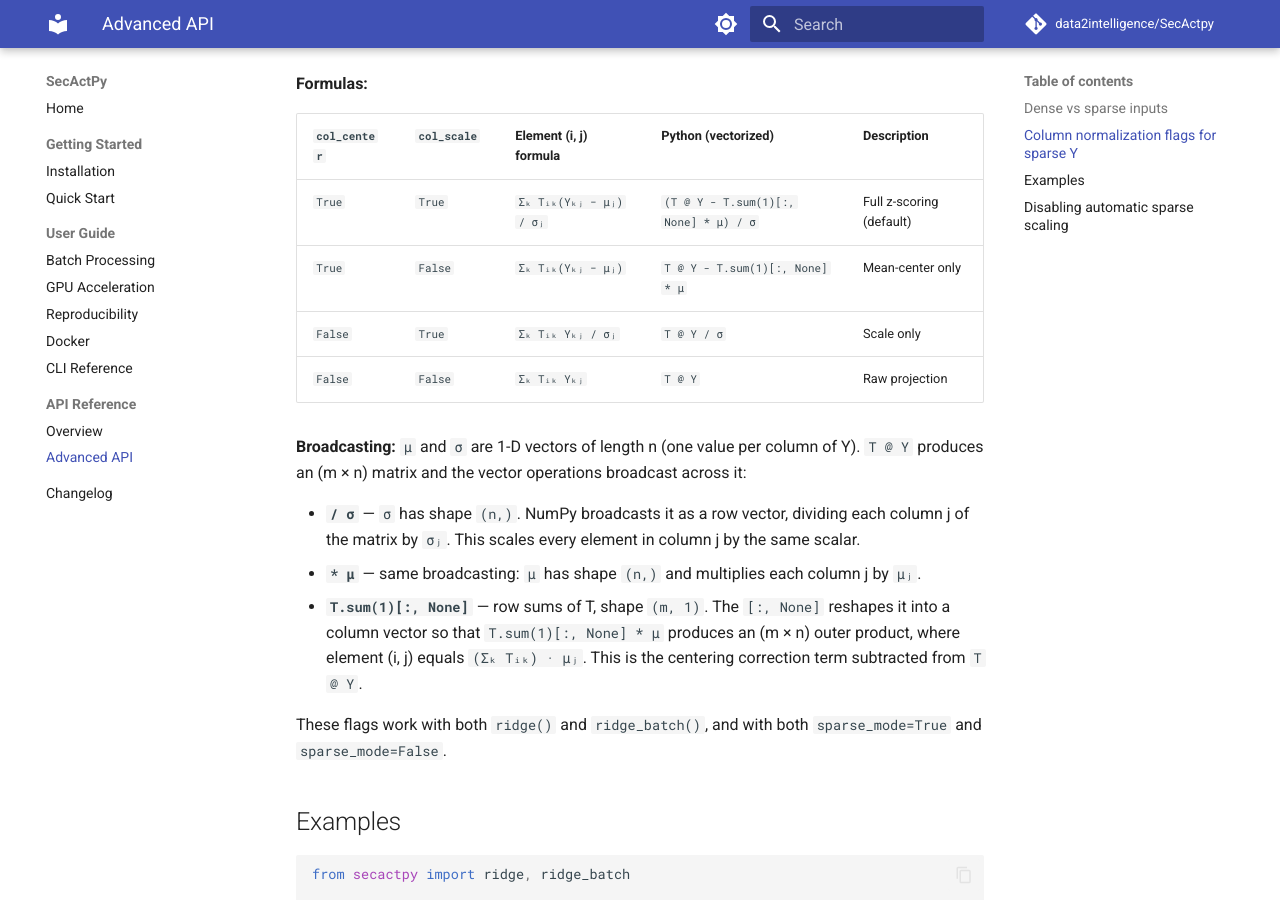
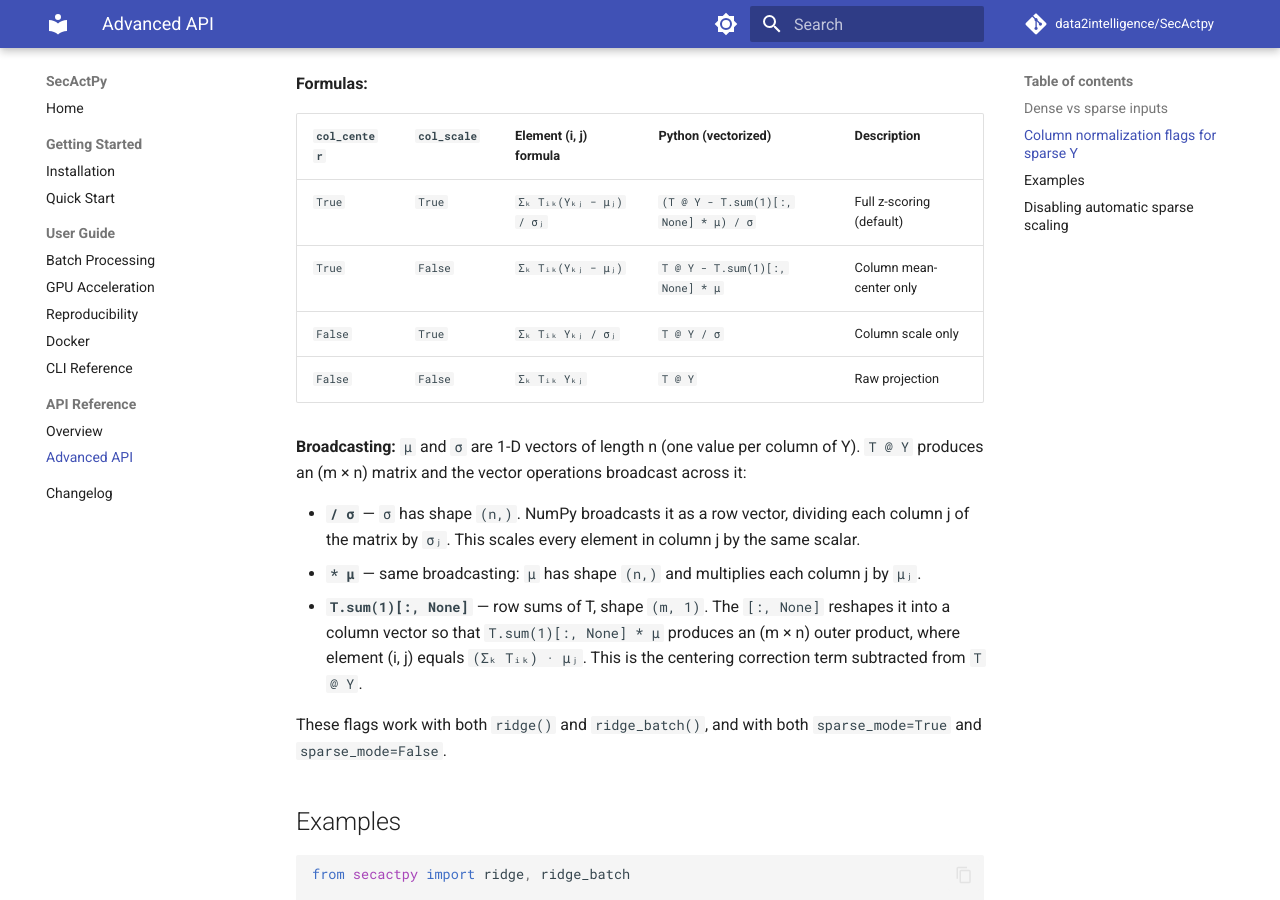
Before and after one commit to data2intelligence/SecActpy, an MkDocs documentation site: the page built from docs/advanced_api.md, in a window 1280 px wide and 900 px high, scrolled down 1377 px. Built offline with MkDocs 1.6.1 and Material for MkDocs 9.7.7, drawn with Linux system fonts in a browser that asks for light colours; comment, search, counter and statistics services are not loaded.

Commit message:
Clarify formula descriptions as column-wise operations in docs

```diff
--- a/docs/advanced_api.md
+++ b/docs/advanced_api.md
@@ -49,8 +49,8 @@ in-flight normalization.
 | `col_center` | `col_scale` | Element (i, j) formula | Python (vectorized) | Description |
 |---|---|---|---|---|
 | `True` | `True` | `Σₖ Tᵢₖ(Yₖⱼ − μⱼ) / σⱼ` | `(T @ Y - T.sum(1)[:, None] * μ) / σ` | Full z-scoring (default) |
-| `True` | `False` | `Σₖ Tᵢₖ(Yₖⱼ − μⱼ)` | `T @ Y - T.sum(1)[:, None] * μ` | Mean-center only |
-| `False` | `True` | `Σₖ Tᵢₖ Yₖⱼ / σⱼ` | `T @ Y / σ` | Scale only |
+| `True` | `False` | `Σₖ Tᵢₖ(Yₖⱼ − μⱼ)` | `T @ Y - T.sum(1)[:, None] * μ` | Column mean-center only |
+| `False` | `True` | `Σₖ Tᵢₖ Yₖⱼ / σⱼ` | `T @ Y / σ` | Column scale only |
 | `False` | `False` | `Σₖ Tᵢₖ Yₖⱼ` | `T @ Y` | Raw projection |
 
 **Broadcasting:** `μ` and `σ` are 1-D vectors of length n (one value per
```
